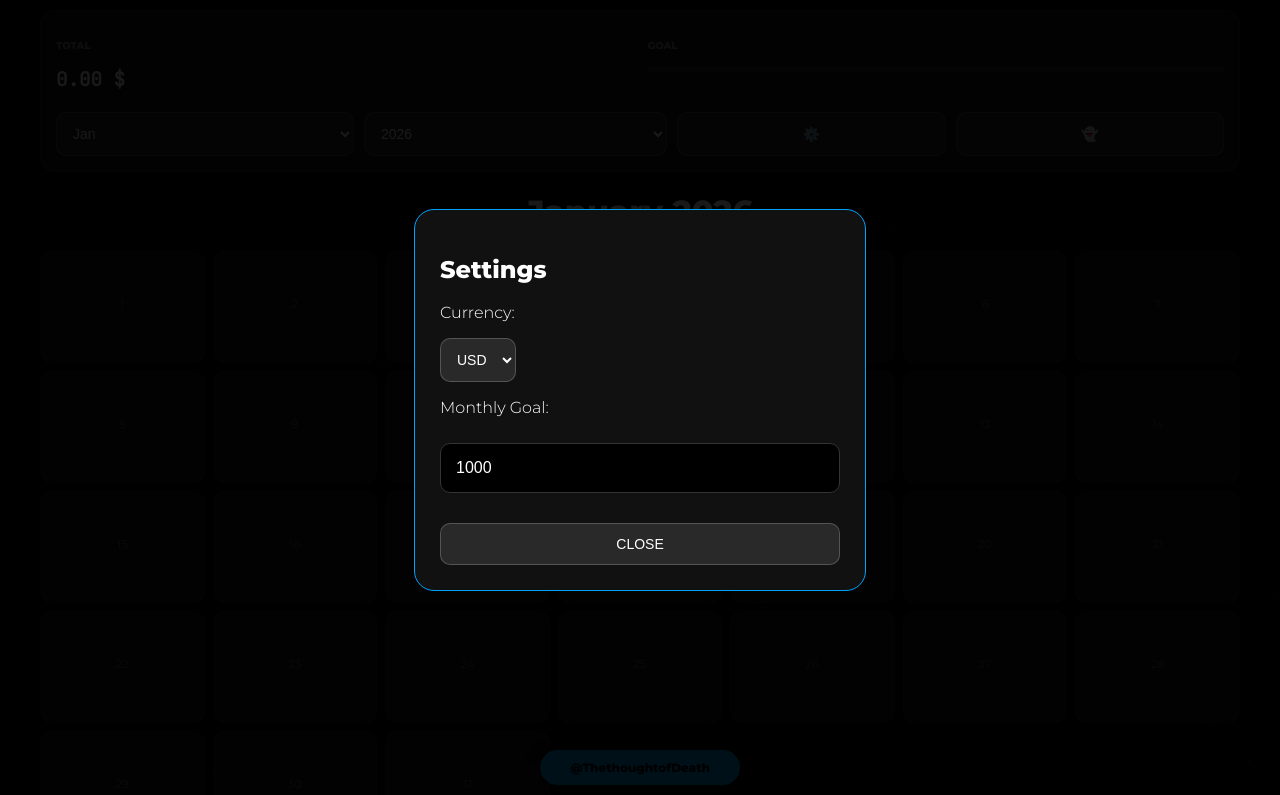
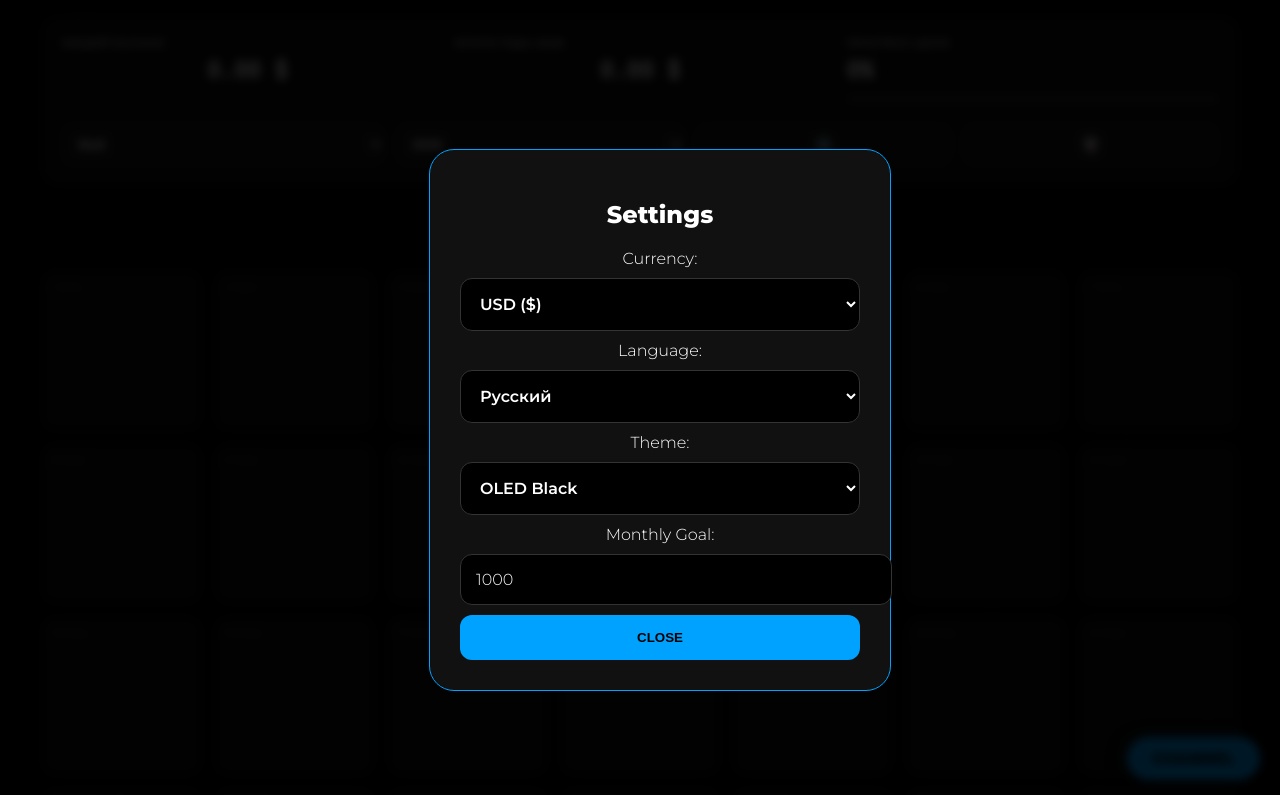
Before and after one commit to channel47channel47-netizen/DashboardMoney, a plain HTML site: page index.html in a window 1280 px wide. Both pictures are taken after a click on the button "⚙️". Shown: the top 795 px of the page. Drawn offline with nearby package versions, Linux system fonts and the light colour scheme.

Commit message:
Update index.html

```diff
--- a/index.html
+++ b/index.html
@@ -3,179 +3,168 @@
 <head>
     <meta charset="UTF-8">
     <meta name="viewport" content="width=device-width, initial-scale=1.0, maximum-scale=1.0, user-scalable=no">
-    <title>Ultimatum Finance Mobile & Desktop</title>
+    <title>Ultimatum Finance 2026 | @ThethoughtofDeath</title>
     <link href="https://fonts.googleapis.com/css2?family=Montserrat:wght@300;600;800&family=JetBrains+Mono&display=swap" rel="stylesheet">
     <style>
         :root {
             --bg: #000;
-            --card: rgba(25, 25, 25, 0.8);
+            --card: rgba(20, 20, 20, 0.7);
             --green: #00ffa3;
             --red: #ff3355;
             --accent: #00a2ff;
+            --grad: none;
         }
+
+        /* ТЕМЫ */
+        body.theme-oled { --bg: #000; --accent: #00a2ff; --grad: none; }
+        body.theme-cyber { --bg: #05000a; --accent: #bc00ff; --grad: linear-gradient(135deg, #1a0033 0%, #000 100%); }
+        body.theme-sea { --bg: #000814; --accent: #00f2ff; --grad: radial-gradient(circle at top, #001d3d 0%, #000 100%); }
 
         body {
             background-color: var(--bg);
+            background-image: var(--grad);
+            background-attachment: fixed;
             color: white;
             font-family: 'Montserrat', sans-serif;
             margin: 0;
-            padding: 0;
-            overflow-x: hidden;
+            transition: 0.5s;
             -webkit-tap-highlight-color: transparent;
         }
 
-        #particles-js {
-            position: fixed;
-            width: 100%;
-            height: 100%;
-            z-index: -1;
-        }
+        #particles-js { position: fixed; width: 100%; height: 100%; z-index: -1; top: 0; left: 0; }
 
-        .container {
-            width: 95%;
-            max-width: 1200px;
-            margin: 0 auto;
-            padding: 10px;
-        }
+        .container { max-width: 1200px; margin: 0 auto; padding: 15px; position: relative; }
 
-        /* --- Адаптивный Dashboard --- */
+        /* Dashboard */
         .glass-panel {
             background: var(--card);
             backdrop-filter: blur(15px);
             border: 1px solid rgba(255,255,255,0.1);
-            border-radius: 15px;
-            padding: 15px;
-            margin-bottom: 15px;
+            border-radius: 20px;
+            padding: 20px;
+            margin-bottom: 20px;
         }
 
         .stats-grid {
             display: grid;
-            grid-template-columns: repeat(auto-fit, minmax(150px, 1fr));
-            gap: 15px;
+            grid-template-columns: repeat(auto-fit, minmax(180px, 1fr));
+            gap: 20px;
         }
 
-        .stat-card p {
-            font-size: 1.2rem;
-            font-weight: 800;
-            font-family: 'JetBrains Mono';
-            margin: 5px 0;
-        }
+        .stat-card h4 { margin: 0; font-size: 0.7rem; text-transform: uppercase; color: #888; }
+        .stat-card p { margin: 5px 0; font-size: 1.4rem; font-weight: 800; font-family: 'JetBrains Mono'; }
 
-        /* --- Контролы (Выбор даты) --- */
+        /* Навигация */
         .nav-controls {
             display: flex;
             gap: 10px;
             flex-wrap: wrap;
-            margin-top: 15px;
+            margin-top: 20px;
         }
 
         select, button {
-            background: rgba(255,255,255,0.1);
-            border: 1px solid rgba(255,255,255,0.2);
+            background: rgba(255,255,255,0.05);
+            border: 1px solid rgba(255,255,255,0.1);
             color: white;
             padding: 12px;
-            border-radius: 10px;
-            font-size: 14px;
+            border-radius: 12px;
+            cursor: pointer;
+            font-weight: 600;
             flex-grow: 1;
+            transition: 0.3s;
         }
 
-        /* --- Сетка календаря (Магия адаптивности) --- */
+        button:hover { background: var(--accent); color: black; }
+
+        /* Календарь */
         .days-grid {
             display: grid;
-            gap: 8px;
-            /* По умолчанию для ПК: 7 колонок */
+            gap: 10px;
             grid-template-columns: repeat(7, 1fr);
         }
 
-        /* Планшеты */
-        @media (max-width: 992px) {
-            .days-grid { grid-template-columns: repeat(4, 1fr); }
-        }
-
-        /* Мобильные телефоны */
-        @media (max-width: 480px) {
-            .days-grid { grid-template-columns: repeat(2, 1fr); }
-            .stat-card p { font-size: 1rem; }
-            .glass-panel { padding: 10px; }
-            h1 { font-size: 1.5rem; }
-        }
+        @media (max-width: 992px) { .days-grid { grid-template-columns: repeat(4, 1fr); } }
+        @media (max-width: 480px) { .days-grid { grid-template-columns: repeat(2, 1fr); } }
 
         .day-box {
             background: var(--card);
             border: 1px solid rgba(255,255,255,0.05);
-            border-radius: 12px;
-            padding: 15px;
-            min-height: 80px;
+            aspect-ratio: 1/1;
+            border-radius: 15px;
+            padding: 10px;
             display: flex;
             flex-direction: column;
-            justify-content: center;
-            align-items: center;
-            text-align: center;
-            transition: 0.2s;
+            justify-content: space-between;
+            cursor: pointer;
+            transition: 0.3s;
         }
 
-        .day-info { font-size: 0.7rem; color: #777; margin-bottom: 5px; }
-        .day-profit { font-weight: 800; font-family: 'JetBrains Mono'; font-size: 0.9rem; }
+        .day-box:hover { transform: translateY(-5px); border-color: var(--accent); }
+        .day-info { font-size: 0.7rem; color: #666; }
+        .day-profit { font-family: 'JetBrains Mono'; font-weight: 800; font-size: 0.95rem; text-align: center; }
 
-        .profit-plus { color: var(--green); text-shadow: 0 0 8px rgba(0,255,163,0.4); }
-        .profit-minus { color: var(--red); text-shadow: 0 0 8px rgba(255,51,85,0.4); }
+        .plus { color: var(--green); text-shadow: 0 0 10px rgba(0,255,163,0.4); }
+        .minus { color: var(--red); text-shadow: 0 0 10px rgba(255,51,85,0.4); }
 
         /* Ghost Mode */
-        body.ghost-mode .day-profit { filter: blur(6px); position: relative; }
-        body.ghost-mode .day-profit::after { content: "****"; filter: blur(0); position: absolute; left:0; width:100%; color: var(--accent); }
+        body.ghost-mode .day-profit { filter: blur(8px); position: relative; }
+        body.ghost-mode .day-profit::after { content: "****"; filter: blur(0); position: absolute; left: 0; width: 100%; color: var(--accent); text-align: center; }
 
-        /* Плавающая кнопка ТГК */
+        /* Прогресс бар */
+        .progress-bg { background: rgba(255,255,255,0.1); height: 8px; border-radius: 4px; overflow: hidden; margin-top: 10px; }
+        .progress-fill { height: 100%; background: var(--accent); width: 0%; transition: 1s; box-shadow: 0 0 15px var(--accent); }
+
+        /* ТГК Кнопка */
         .tg-float {
             position: fixed;
-            bottom: 15px;
-            left: 50%;
-            transform: translateX(-50%);
+            bottom: 20px;
+            right: 20px;
             background: var(--accent);
             color: black;
-            padding: 10px 30px;
+            padding: 12px 25px;
             border-radius: 50px;
             text-decoration: none;
             font-weight: 800;
-            font-size: 12px;
-            box-shadow: 0 5px 15px rgba(0,0,0,0.5);
-            z-index: 100;
-            white-space: nowrap;
+            box-shadow: 0 5px 20px rgba(0,0,0,0.5);
+            z-index: 1000;
         }
 
-        /* Модальные окна для мобилок */
+        /* Модальные окна */
         .modal {
             position: fixed;
             top: 0; left: 0; width: 100%; height: 100%;
-            background: rgba(0,0,0,0.9);
+            background: rgba(0,0,0,0.85);
+            backdrop-filter: blur(5px);
             display: none;
-            flex-direction: column;
             justify-content: center;
             align-items: center;
-            z-index: 1000;
+            z-index: 2000;
             padding: 20px;
-            box-sizing: border-box;
         }
 
         .modal-content {
             background: #111;
             width: 100%;
             max-width: 400px;
-            padding: 25px;
-            border-radius: 20px;
+            padding: 30px;
+            border-radius: 25px;
             border: 1px solid var(--accent);
+            text-align: center;
         }
 
-        input, textarea {
+        input, textarea, select.modal-select {
             width: 100%;
             background: #000;
             border: 1px solid #333;
             color: white;
             padding: 15px;
-            border-radius: 10px;
+            border-radius: 12px;
             margin: 10px 0;
-            box-sizing: border-box;
-            font-size: 16px; /* Предотвращает зум на iPhone */
+            font-size: 16px;
+            font-family: 'Montserrat';
         }
+
+        .btn-save { background: var(--accent); color: black; border: none; padding: 15px; width: 100%; border-radius: 12px; font-weight: 800; cursor: pointer; }
     </style>
 </head>
 <body class="theme-oled">
@@ -187,25 +176,23 @@
         <div class="glass-panel">
             <div class="stats-grid">
                 <div class="stat-card">
-                    <h4 style="font-size: 10px; color: #888;">TOTAL</h4>
-                    <p id="stat-total">0.00 $</p>
+                    <h4 id="lbl-total">TOTAL BALANCE</h4>
+                    <p id="stat-total" class="day-profit">0.00 $</p>
                 </div>
                 <div class="stat-card">
-                    <h4 style="font-size: 10px; color: #888;">GOAL</h4>
-                    <div style="background:rgba(255,255,255,0.1); height:6px; border-radius:3px; margin-top:10px;">
-                        <div id="goal-bar" style="background:var(--accent); width:0%; height:100%; border-radius:3px; box-shadow:0 0 10px var(--accent);"></div>
-                    </div>
+                    <h4 id="lbl-year">YEAR 2026</h4>
+                    <p id="stat-year" class="day-profit">0.00 $</p>
+                </div>
+                <div class="stat-card">
+                    <h4 id="lbl-goal">GOAL PROGRESS</h4>
+                    <p id="stat-goal-perc">0%</p>
+                    <div class="progress-bg"><div id="goal-bar" class="progress-fill"></div></div>
                 </div>
             </div>
 
             <div class="nav-controls">
-                <select id="select-month" onchange="renderCalendar()">
-                    <option value="0">Jan</option><option value="1">Feb</option><option value="2">Mar</option>
-                    <option value="3">Apr</option><option value="4">May</option><option value="5">Jun</option>
-                    <option value="6">Jul</option><option value="7">Aug</option><option value="8">Sep</option>
-                    <option value="9">Oct</option><option value="10">Nov</option><option value="11">Dec</option>
-                </select>
-                <select id="select-year" onchange="renderCalendar()">
+                <select id="sel-month" onchange="render()"></select>
+                <select id="sel-year" onchange="render()">
                     <option value="2026">2026</option><option value="2027">2027</option>
                     <option value="2028">2028</option><option value="2029">2029</option>
                     <option value="2030">2030</option>
@@ -215,118 +202,162 @@
             </div>
         </div>
 
-        <h1 id="month-display" style="text-align:center; font-weight:800; margin:20px 0;"></h1>
-
+        <h1 id="month-display" style="text-align:center; font-weight:800;"></h1>
         <div class="days-grid" id="days-container"></div>
     </div>
 
-    <a href="https://t.me/ThethoughtofDeath" class="tg-float">@ThethoughtofDeath</a>
+    <a href="https://t.me/ThethoughtofDeath" class="tg-float" target="_blank">CHANNEL</a>
 
-    <!-- Ввод данных -->
+    <!-- Модалка ввода -->
     <div class="modal" id="modal-entry">
         <div class="modal-content">
-            <h2 id="modal-date" style="margin-top:0;">01 Jan</h2>
-            <input type="number" id="input-val" placeholder="Sum" inputmode="decimal">
-            <textarea id="input-note" placeholder="Note..."></textarea>
-            <button onclick="saveEntry()" style="background:var(--accent); color:black; width:100%; margin-top:10px;">SAVE</button>
-            <button onclick="closeModals()" style="background:transparent; width:100%; margin-top:10px;">CANCEL</button>
+            <h3 id="modal-date-title">Date</h3>
+            <input type="number" id="in-val" placeholder="0.00" inputmode="decimal">
+            <textarea id="in-note" placeholder="Notes..."></textarea>
+            <button class="btn-save" onclick="saveEntry()">SAVE</button>
+            <button onclick="closeModals()" style="background:transparent; color:#555; border:none; margin-top:10px; cursor:pointer;">Cancel</button>
         </div>
     </div>
 
-    <!-- Настройки -->
+    <!-- Модалка настроек -->
     <div class="modal" id="modal-settings">
         <div class="modal-content">
-            <h2>Settings</h2>
-            <p>Currency:</p>
-            <select id="set-cur" onchange="updateCfg()"><option value="USD">USD</option><option value="RUB">RUB</option></select>
-            <p>Monthly Goal:</p>
+            <h2 id="set-title">Settings</h2>
+            <label>Currency:</label>
+            <select class="modal-select" id="set-cur" onchange="updateCfg()">
+                <option value="USD">USD ($)</option><option value="RUB">RUB (₽)</option><option value="EUR">EUR (€)</option>
+            </select>
+            <label>Language:</label>
+            <select class="modal-select" id="set-lang" onchange="updateCfg()">
+                <option value="EN">English</option><option value="RU">Русский</option>
+            </select>
+            <label>Theme:</label>
+            <select class="modal-select" id="set-theme" onchange="updateCfg()">
+                <option value="oled">OLED Black</option><option value="cyber">Cyberpunk</option><option value="sea">Deep Sea</option>
+            </select>
+            <label>Monthly Goal:</label>
             <input type="number" id="set-goal" onchange="updateCfg()">
-            <button onclick="closeModals()" style="width:100%; margin-top:20px;">CLOSE</button>
+            <button class="btn-save" onclick="closeModals()">CLOSE</button>
         </div>
     </div>
 
+    <audio id="snd-cash" src="https://assets.mixkit.co/active_storage/sfx/2014/2014-preview.mp3"></audio>
+
     <script src="https://cdn.jsdelivr.net/particles.js/2.0.0/particles.min.js"></script>
     <script>
-        let db = JSON.parse(localStorage.getItem('fin_v2_db')) || {};
-        let cfg = JSON.parse(localStorage.getItem('fin_v2_cfg')) || { cur: 'USD', goal: 1000, ghost: false };
+        let db = JSON.parse(localStorage.getItem('ult_fin_db')) || {};
+        let cfg = JSON.parse(localStorage.getItem('ult_fin_cfg')) || { lang: 'RU', cur: 'USD', theme: 'oled', goal: 1000, ghost: false };
+        let rates = { USD: 1, RUB: 92.5, EUR: 0.91 };
         let activeId = null;
 
+        const lang = {
+            RU: { months: ["Январь","Февраль","Март","Апрель","Май","Июнь","Июль","Август","Сентябрь","Октябрь","Ноябрь","Декабрь"], total: "ОБЩИЙ БАЛАНС", year: "ИТОГИ ГОДА", goal: "ПРОГРЕСС ЦЕЛИ", settings: "Настройки" },
+            EN: { months: ["January","February","March","April","May","June","July","August","September","October","November","December"], total: "TOTAL BALANCE", year: "YEAR SUMMARY", goal: "GOAL PROGRESS", settings: "Settings" }
+        };
+
         function openSettings() {
+            document.getElementById('set-cur').value = cfg.cur;
+            document.getElementById('set-lang').value = cfg.lang;
+            document.getElementById('set-theme').value = cfg.theme;
             document.getElementById('set-goal').value = cfg.goal;
-            document.getElementById('set-cur').value = cfg.cur;
             document.getElementById('modal-settings').style.display = 'flex';
         }
-        function toggleGhost() { cfg.ghost = !cfg.ghost; save(); renderCalendar(); }
+
         function closeModals() { document.querySelectorAll('.modal').forEach(m => m.style.display = 'none'); }
-
-        function save() {
-            localStorage.setItem('fin_v2_db', JSON.stringify(db));
-            localStorage.setItem('fin_v2_cfg', JSON.stringify(cfg));
-        }
+        function toggleGhost() { cfg.ghost = !cfg.ghost; save(); render(); }
+        function save() { localStorage.setItem('ult_fin_db', JSON.stringify(db)); localStorage.setItem('ult_fin_cfg', JSON.stringify(cfg)); }
 
         function updateCfg() {
             cfg.cur = document.getElementById('set-cur').value;
-            cfg.goal = document.getElementById('set-goal').value;
+            cfg.lang = document.getElementById('set-lang').value;
+            cfg.theme = document.getElementById('set-theme').value;
+            cfg.goal = parseFloat(document.getElementById('set-goal').value) || 1000;
             save();
-            renderCalendar();
+            render();
         }
 
-        function renderCalendar() {
-            const m = parseInt(document.getElementById('select-month').value);
-            const y = document.getElementById('select-year').value;
+        function render() {
+            const m = parseInt(document.getElementById('sel-month').value);
+            const y = document.getElementById('sel-year').value;
             const container = document.getElementById('days-container');
-            const monthNames = ["January", "February", "March", "April", "May", "June", "July", "August", "September", "October", "November", "December"];
+            const l = lang[cfg.lang];
 
-            document.getElementById('month-display').innerText = `${monthNames[m]} ${y}`;
-            document.body.className = cfg.ghost ? 'ghost-mode' : '';
+            document.body.className = `theme-${cfg.theme} ${cfg.ghost ? 'ghost-mode' : ''}`;
+            document.getElementById('month-display').innerText = `${l.months[m]} ${y}`;
+            document.getElementById('lbl-total').innerText = l.total;
+            document.getElementById('lbl-year').innerText = `${l.year} ${y}`;
+            document.getElementById('lbl-goal').innerText = l.goal;
+
             container.innerHTML = '';
+            const daysCount = new Date(y, m + 1, 0).getDate();
+            let mSum = 0, ySum = 0;
 
-            const days = new Date(y, m + 1, 0).getDate();
-            let mTotal = 0;
+            // Расчет сумм
+            Object.keys(db).forEach(id => {
+                if(id.startsWith(y)) ySum += db[id].val;
+                if(id.startsWith(`${y}-${m}-`)) mSum += db[id].val;
+            });
 
-            for (let d = 1; d <= days; d++) {
+            for (let d = 1; d <= daysCount; d++) {
                 const id = `${y}-${m}-${d}`;
-                const entry = db[id] || { val: 0 };
-                mTotal += entry.val;
-
+                const entry = db[id] || { val: 0, note: '' };
                 const box = document.createElement('div');
                 box.className = 'day-box';
                 box.onclick = () => {
                     activeId = id;
-                    document.getElementById('modal-date').innerText = `${d} ${monthNames[m]}`;
-                    document.getElementById('input-val').value = entry.val || '';
-                    document.getElementById('input-note').value = entry.note || '';
+                    document.getElementById('modal-date-title').innerText = `${d} ${l.months[m]}`;
+                    document.getElementById('in-val').value = entry.val || '';
+                    document.getElementById('in-note').value = entry.note || '';
                     document.getElementById('modal-entry').style.display = 'flex';
                 };
 
-                const curS = cfg.cur === 'USD' ? '$' : '₽';
+                const curS = cfg.cur === 'USD' ? '$' : (cfg.cur === 'RUB' ? '₽' : '€');
+                const valDisp = (entry.val * (cfg.cur === 'USD' ? 1 : rates[cfg.cur])).toFixed(2);
+
                 box.innerHTML = `
-                    <div class="day-info">${d}</div>
-                    <div class="day-profit ${entry.val > 0 ? 'profit-plus' : (entry.val < 0 ? 'profit-minus' : '')}">
-                        ${entry.val !== 0 ? entry.val + curS : ''}
+                    <div class="day-info">${d} ${l.months[m].substring(0,3)}</div>
+                    <div class="day-profit ${entry.val > 0 ? 'plus' : (entry.val < 0 ? 'minus' : '')}">
+                        ${entry.val !== 0 ? (entry.val > 0 ? '+' : '') + valDisp + curS : ''}
                     </div>
+                    <div style="font-size:8px;">${entry.note ? '📝' : ''}</div>
                 `;
                 container.appendChild(box);
             }
 
-            document.getElementById('stat-total').innerText = mTotal.toFixed(2) + (cfg.cur === 'USD' ? ' $' : ' ₽');
-            document.getElementById('goal-bar').style.width = Math.min(100, (mTotal / cfg.goal) * 100) + '%';
+            const mainCurS = cfg.cur === 'USD' ? '$' : (cfg.cur === 'RUB' ? '₽' : '€');
+            const totalConv = (mSum * (cfg.cur === 'USD' ? 1 : rates[cfg.cur])).toFixed(2);
+            const yearConv = (ySum * (cfg.cur === 'USD' ? 1 : rates[cfg.cur])).toFixed(2);
+
+            document.getElementById('stat-total').innerText = totalConv + ' ' + mainCurS;
+            document.getElementById('stat-year').innerText = yearConv + ' ' + mainCurS;
+
+            const goalP = Math.min(100, Math.max(0, (mSum / cfg.goal) * 100));
+            document.getElementById('goal-bar').style.width = goalP + '%';
+            document.getElementById('stat-goal-perc').innerText = Math.floor(goalP) + '%';
         }
 
         function saveEntry() {
-            const v = parseFloat(document.getElementById('input-val').value) || 0;
-            const n = document.getElementById('input-note').value;
+            const v = parseFloat(document.getElementById('in-val').value) || 0;
+            const n = document.getElementById('in-note').value;
             db[activeId] = { val: v, note: n };
-            save();
-            renderCalendar();
-            closeModals();
+            if(v > 0) document.getElementById('snd-cash').play();
+            save(); render(); closeModals();
         }
 
-        particlesJS("particles-js", {
-            "particles": { "number": { "value": 40 }, "opacity": { "value": 0.2 }, "size": { "value": 1 }, "line_linked": { "enable": true, "opacity": 0.1 }, "move": { "speed": 0.5 } }
+        // Инициализация селектора месяцев
+        const mSel = document.getElementById('sel-month');
+        lang.RU.months.forEach((name, i) => {
+            const opt = document.createElement('option');
+            opt.value = i; opt.innerText = name;
+            if(i === new Date().getMonth()) opt.selected = true;
+            mSel.appendChild(opt);
         });
 
-        renderCalendar();
+        particlesJS("particles-js", {
+            "particles": { "number": { "value": 50 }, "color": { "value": "#ffffff" }, "opacity": { "value": 0.1 }, "size": { "value": 1 }, "line_linked": { "enable": true, "distance": 150, "opacity": 0.05 }, "move": { "enable": true, "speed": 0.5 } }
+        });
+
+        render();
     </script>
 </body>
 </html>
```
